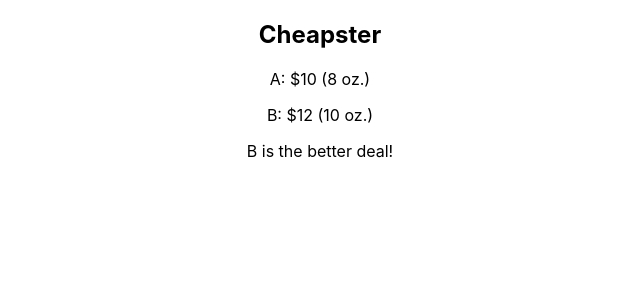
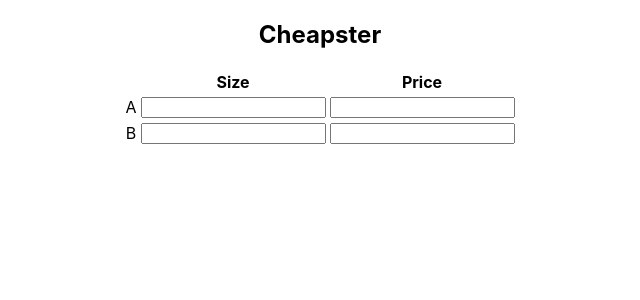
Before and after one commit to nutnarinn/cheapster, a React (Create React App) app: page / in a window 1280 px wide. Shown: the top 300 px of the page, without its empty margins (320-960 px from the left). Built offline with nearby package versions, Linux system fonts and the light colour scheme.

Commit message:
input size and price

```diff
--- a/src/App.css
+++ b/src/App.css
@@ -36,3 +36,10 @@
     transform: rotate(360deg);
   }
 }
+
+/* ---------------------------- */
+.product-compare-container{
+  display: flex;
+  flex-direction: column;
+  align-items: center;
+}
--- a/src/ProductCompare.js
+++ b/src/ProductCompare.js
@@ -1,20 +1,56 @@
 import logo from './logo.svg';
 import './App.css';
+import React, { useState } from 'react';
 
 function ProductCompare(props) {
   const { product1, product2 } = props;
 
-  const product1PricePerUnit = product1.price / product1.size;
-  const product2PricePerUnit = product2.price / product2.size;
+  const [product1Price, setProduct1Price] = useState('');
+  const [product1Size, setProduct1Size] = useState('');
+  const [product2Price, setProduct2Price] = useState('');
+  const [product2Size, setProduct2Size] = useState('');
 
-  const isProduct1Cheaper = product1PricePerUnit < product2PricePerUnit;
+  const bothProductsComplete = product1Price && product1Size && product2Price && product2Size;
+
+  const product1PricePerUnit = bothProductsComplete ? product1Price / product1Size : null;
+  const product2PricePerUnit = bothProductsComplete ? product2Price / product2Size : null;
+
+  let resultMessage = '';
+  if (bothProductsComplete) {
+    if (product1PricePerUnit < product2PricePerUnit) {
+      resultMessage = `${product1.name} is the better deal!`;
+    } else if (product1PricePerUnit > product2PricePerUnit) {
+      resultMessage = `${product2.name} is the better deal!`;
+    } else {
+      resultMessage = 'Same!';
+    }
+  }
 
   return (
-    <div>
+    <div className="product-compare-container">
       <h2>Cheapster</h2>
-      <p>{product1.name}: ${product1.price} ({product1.size} oz.)</p>
-      <p>{product2.name}: ${product2.price} ({product2.size} oz.)</p>
-      <p>{isProduct1Cheaper ? product1.name : product2.name} is the better deal!</p>
+      <table>
+        <thead>
+          <tr>
+            <th></th>
+            <th>Size</th>
+            <th>Price</th>
+          </tr>
+        </thead>
+        <tbody>
+          <tr>
+            <td>{product1.name}</td>
+            <td><input type="number" value={product1Size} onChange={(e) => setProduct1Size(e.target.value)} /></td>
+            <td><input type="number" value={product1Price} onChange={(e) => setProduct1Price(e.target.value)} /></td>
+          </tr>
+          <tr>
+            <td>{product2.name}</td>
+            <td><input type="number" value={product2Size} onChange={(e) => setProduct2Size(e.target.value)} /></td>
+            <td><input type="number" value={product2Price} onChange={(e) => setProduct2Price(e.target.value)} /></td>
+          </tr>
+        </tbody>
+      </table>
+      {bothProductsComplete && <p>{resultMessage}</p>}
     </div>
   );
 }
```
